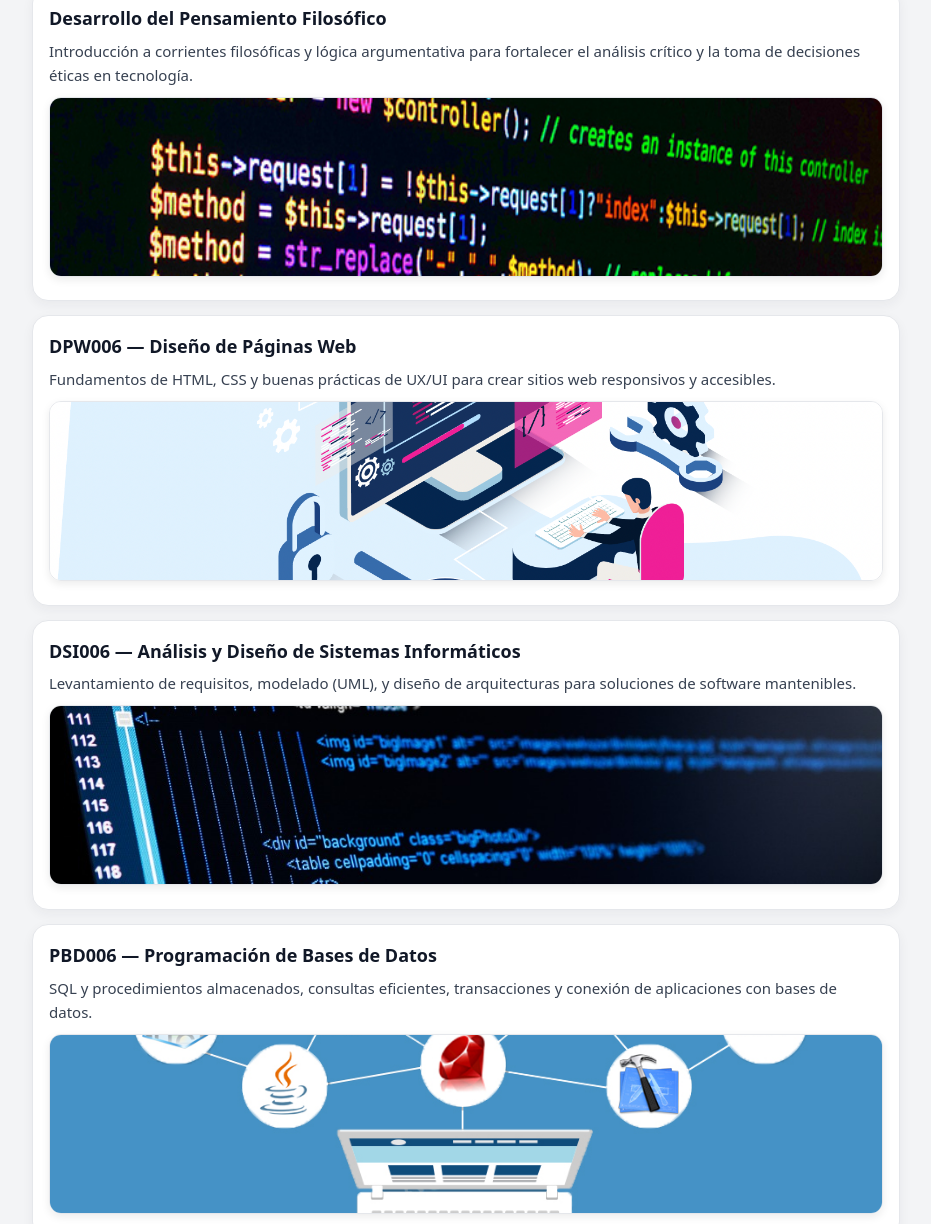
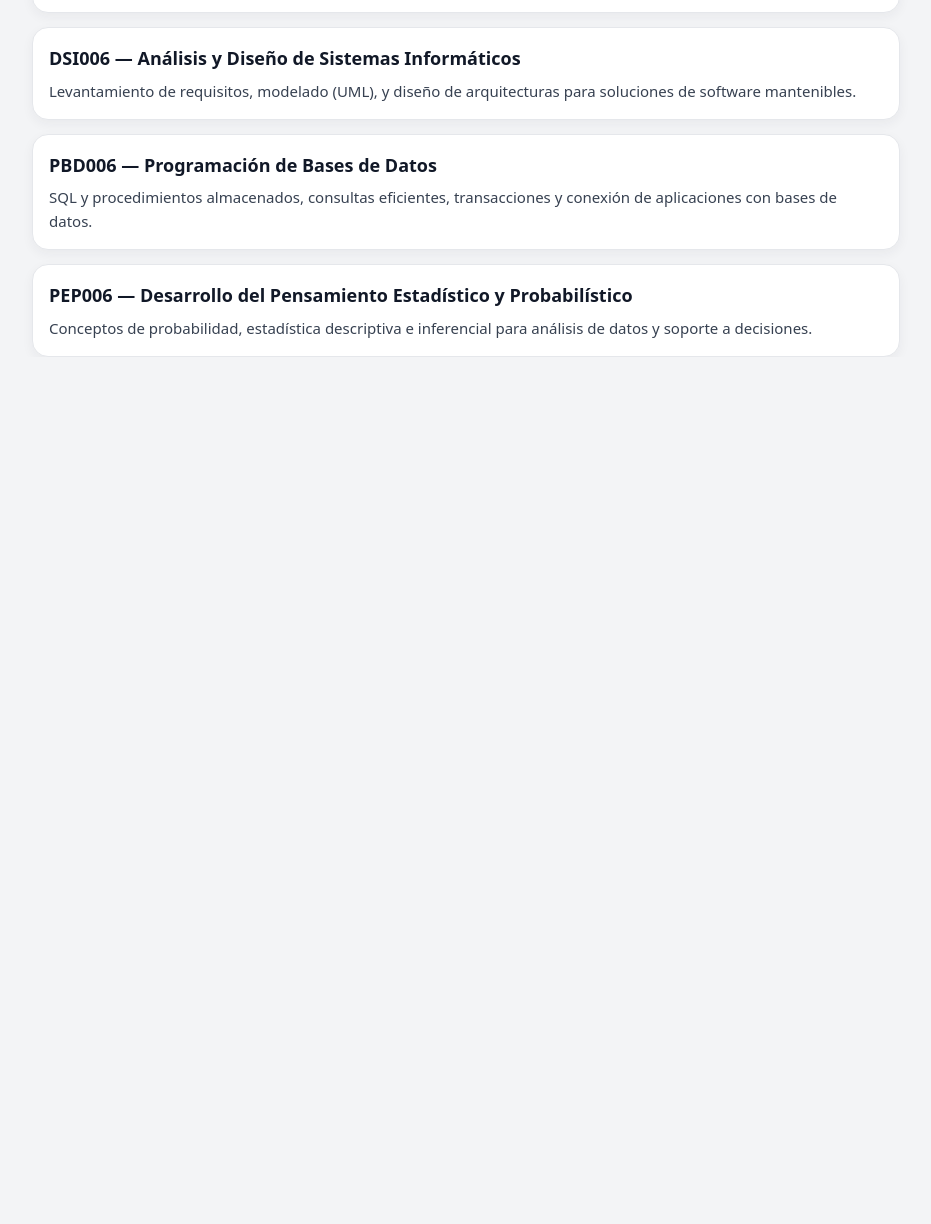
Before and after one commit to mglreyes25/Practica-versionamiento, a plain HTML site: page index.html in a window 1280 px wide. Shown: the part 664-1888 px from the top of the page, without its empty margins (174-1105 px from the left). After the commit the page ends 1021 px from the top, so only its background shows below. Drawn offline with Linux system fonts and the light colour scheme.

Commit message:
Revert "imagenes"
This reverts commit 389bbe3fdef8413394136b5ba2fa76b5709e416d.

```diff
--- a/css/style.css
+++ b/css/style.css
@@ -76,12 +76,3 @@ html, body {
   .courses h2 { font-size: 20px; }
   .course h3 { font-size: 17px; }
 }
-.course img {
-  margin-top: 10px;
-  width: 100%;
-  max-height: 180px;
-  object-fit: cover;
-  border-radius: 12px;
-  border: 1px solid #e5e7eb;
-  box-shadow: 0 3px 8px rgba(0, 0, 0, 0.08);
-}
--- a/index.html
+++ b/index.html
@@ -23,34 +23,32 @@
       <article class="course">
         <h3>POE006 — Programación Orientada a Eventos</h3>
         <p>Diseño de aplicaciones que reaccionan a eventos (clics, entradas de usuario, sockets), uso de patrones como Observer y manejo de interfaces gráficas.</p>
-        <img src="/imagenes/java img.png" alt="Programación Orientada a Eventos">
       </article>
 
       <article class="course">
         <h3>Desarrollo del Pensamiento Filosófico</h3>
         <p>Introducción a corrientes filosóficas y lógica argumentativa para fortalecer el análisis crítico y la toma de decisiones éticas en tecnología.</p>
-        <img src="/imagenes/Foto2.jpg" alt="Desarrollo del Pensamiento Filosófico">
       </article>
 
       <article class="course">
         <h3>DPW006 — Diseño de Páginas Web</h3>
         <p>Fundamentos de HTML, CSS y buenas prácticas de UX/UI para crear sitios web responsivos y accesibles.</p>
-        <img src="/imagenes/img 3.png" alt="Diseño de Páginas Web">
       </article>
 
       <article class="course">
         <h3>DSI006 — Análisis y Diseño de Sistemas Informáticos</h3>
         <p>Levantamiento de requisitos, modelado (UML), y diseño de arquitecturas para soluciones de software mantenibles.</p>
-        <img src="/imagenes/img4.jpg" alt="Análisis y Diseño de Sistemas Informáticos">
       </article>
 
       <article class="course">
         <h3>PBD006 — Programación de Bases de Datos</h3>
         <p>SQL y procedimientos almacenados, consultas eficientes, transacciones y conexión de aplicaciones con bases de datos.</p>
-        <img src="/imagenes/img5.jpg" alt="Programación de Bases de Datos">
       </article>
 
-
+      <article class="course">
+        <h3>PEP006 — Desarrollo del Pensamiento Estadístico y Probabilístico</h3>
+        <p>Conceptos de probabilidad, estadística descriptiva e inferencial para análisis de datos y soporte a decisiones.</p>
+      </article>
     </section>
   </main>
 </body>
```
Also changed, not shown: imagenes/Foto2.jpg (deleted), imagenes/img 3.png (deleted), imagenes/img4.jpg (deleted), imagenes/img5.jpg (deleted), imagenes/java img.png (deleted).
